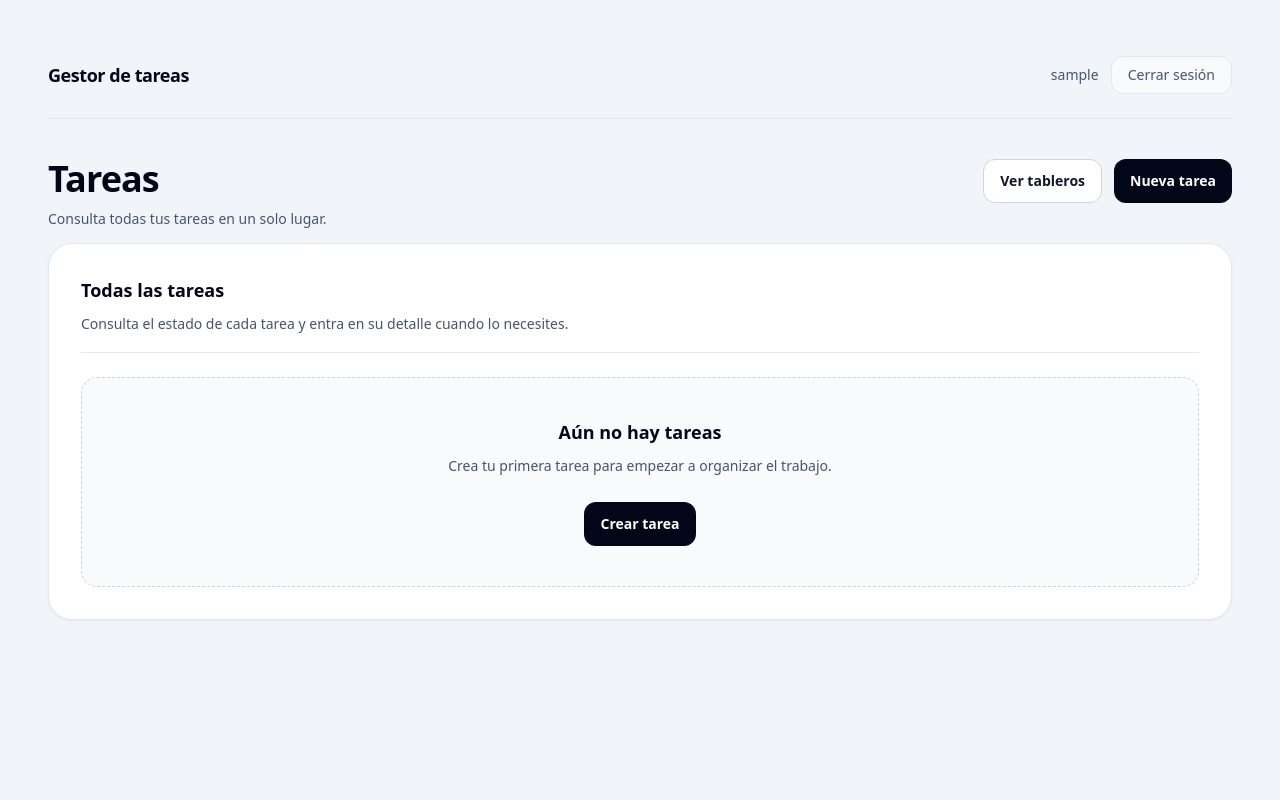
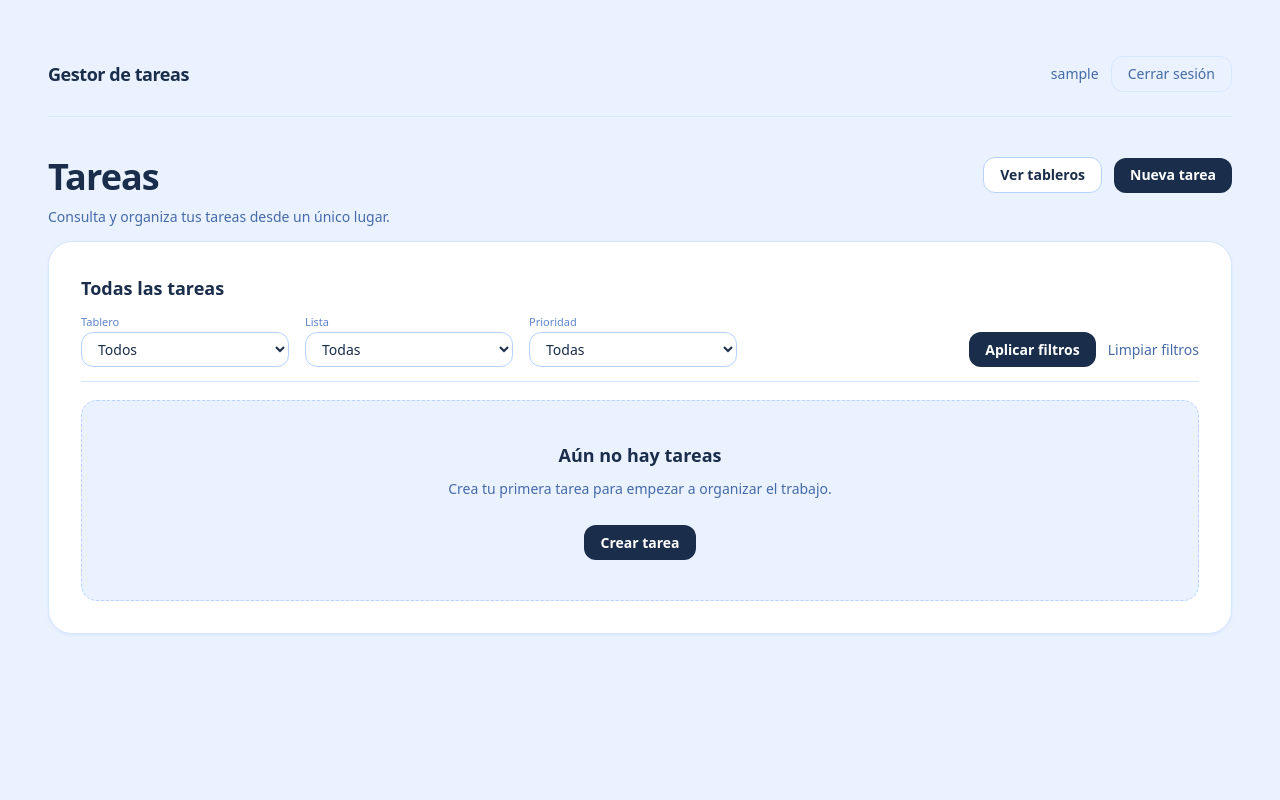
Before and after one commit to fjbravo75/django-task-manager, a Django app: page /tasks/ in a window 1280 px wide. Run offline with Django 5.2, Linux system fonts and the light colour scheme; the visitor is signed in with stand-in values (Sample User, id 1); data that the repository does not hold is empty.

Commit message:
Polish task list filters and visible UI system

```diff
--- a/tasks/forms.py
+++ b/tasks/forms.py
@@ -4,6 +4,28 @@ from django.contrib.auth.models import User
 from django.utils.translation import override
 
 from tasks.models import Board, Tag, Task, TaskList
+
+
+class SafeModelChoiceField(forms.ModelChoiceField):
+    def clean(self, value):
+        if value in self.empty_values:
+            return None
+
+        try:
+            return super().clean(value)
+        except forms.ValidationError:
+            return None
+
+
+class SafeChoiceField(forms.ChoiceField):
+    def clean(self, value):
+        if value in self.empty_values:
+            return None
+
+        try:
+            return super().clean(value)
+        except forms.ValidationError:
+            return None
 
 
 class LoginForm(AuthenticationForm):
@@ -148,6 +170,74 @@ class TagForm(forms.ModelForm):
         return name
 
 
+class TaskFilterForm(forms.Form):
+    board = SafeModelChoiceField(
+        queryset=Board.objects.none(),
+        required=False,
+        label="Tablero",
+        empty_label="Todos",
+    )
+    task_list = SafeModelChoiceField(
+        queryset=TaskList.objects.none(),
+        required=False,
+        label="Lista",
+        empty_label="Todas",
+    )
+    priority = SafeChoiceField(
+        required=False,
+        label="Prioridad",
+    )
+
+    def __init__(self, *args, **kwargs):
+        user = kwargs.pop("user", None)
+        super().__init__(*args, **kwargs)
+        self.user = user
+
+        board_queryset = Board.objects.none()
+        task_list_queryset = TaskList.objects.none()
+
+        if user is not None and user.is_authenticated:
+            board_queryset = Board.objects.filter(owner=user).order_by("name", "pk")
+            task_list_queryset = (
+                TaskList.objects.filter(board__owner=user)
+                .select_related("board")
+                .order_by("board__name", "position", "name", "pk")
+            )
+
+        selected_board = self._get_selected_board(board_queryset)
+        if selected_board is not None:
+            task_list_queryset = task_list_queryset.filter(board=selected_board)
+
+        self.fields["board"].queryset = board_queryset
+        self.fields["board"].empty_label = "Todos"
+        self.fields["task_list"].queryset = task_list_queryset
+        self.fields["task_list"].empty_label = "Todas"
+        self.fields["task_list"].label_from_instance = self._build_task_list_option_label(
+            include_board_name=selected_board is None,
+        )
+        self.fields["priority"].choices = [("", "Todas"), *Task.PRIORITY_CHOICES]
+
+    def _get_selected_board(self, board_queryset):
+        board_value = None
+        if self.is_bound:
+            board_value = self.data.get(self.add_prefix("board"))
+        else:
+            board_value = self.initial.get("board")
+
+        if board_value in (None, ""):
+            return None
+
+        try:
+            return board_queryset.get(pk=board_value)
+        except (TypeError, ValueError, Board.DoesNotExist):
+            return None
+
+    def _build_task_list_option_label(self, *, include_board_name):
+        if include_board_name:
+            return lambda task_list: f"{task_list.board.name} - {task_list.name}"
+        return lambda task_list: task_list.name
+
+
 class TaskForm(forms.ModelForm):
     due_date = forms.DateField(
         required=False,
--- a/tasks/static/tasks/styles.css
+++ b/tasks/static/tasks/styles.css
@@ -14,18 +14,18 @@
     --color-rose-50: oklch(96.9% 0.015 12.422);
     --color-rose-200: oklch(89.2% 0.058 10.001);
     --color-rose-700: oklch(51.4% 0.222 16.935);
-    --color-slate-50: oklch(98.4% 0.003 247.858);
-    --color-slate-100: oklch(96.8% 0.007 247.896);
-    --color-slate-200: oklch(92.9% 0.013 255.508);
-    --color-slate-300: oklch(86.9% 0.022 252.894);
-    --color-slate-400: oklch(70.4% 0.04 256.788);
-    --color-slate-500: oklch(55.4% 0.046 257.417);
-    --color-slate-600: oklch(44.6% 0.043 257.281);
-    --color-slate-700: oklch(37.2% 0.044 257.287);
-    --color-slate-800: oklch(27.9% 0.041 260.031);
-    --color-slate-900: oklch(20.8% 0.042 265.755);
-    --color-slate-950: oklch(12.9% 0.042 264.695);
-    --color-white: #fff;
+    --color-slate-50: #eaf2ff;
+    --color-slate-100: #eaf2ff;
+    --color-slate-200: #d7e6ff;
+    --color-slate-300: #b8d2ff;
+    --color-slate-400: #b8d2ff;
+    --color-slate-500: #5f84c9;
+    --color-slate-600: #466aa8;
+    --color-slate-700: #355385;
+    --color-slate-800: #355385;
+    --color-slate-900: #1a2d4a;
+    --color-slate-950: #1a2d4a;
+    --color-white: #ffffff;
     --spacing: 0.25rem;
     --container-md: 28rem;
     --container-2xl: 42rem;
@@ -258,10 +258,10 @@
     display: inline-flex;
   }
   .min-h-10 {
-    min-height: calc(var(--spacing) * 10);
+    min-height: 2.1875rem;
   }
   .min-h-11 {
-    min-height: calc(var(--spacing) * 11);
+    min-height: 2.1875rem;
   }
   .min-h-screen {
     min-height: 100vh;
@@ -828,6 +828,9 @@
   }
 }
 @layer base {
+  body {
+    background-color: #f5f9ff;
+  }
   label {
     display: block;
     font-size: var(--text-sm);
@@ -1338,7 +1341,7 @@ input:-webkit-autofill, input:-webkit-autofill:hover, input:-webkit-autofill:foc
   align-items: center;
   justify-content: center;
   width: 100%;
-  min-height: 2.75rem;
+  min-height: 2.1875rem;
   border: 0;
   border-radius: 0.9rem;
   background-color: var(--color-slate-950);
@@ -1367,7 +1370,8 @@ input:-webkit-autofill, input:-webkit-autofill:hover, input:-webkit-autofill:foc
 
 .task-card-move-select select {
   min-width: 9rem;
-  height: 2.25rem;
+  height: 2.1875rem;
+  min-height: 2.1875rem;
   border: 1px solid var(--color-slate-300);
   border-radius: var(--radius-xl);
   background-color: var(--color-white);
@@ -1380,7 +1384,8 @@ input:-webkit-autofill, input:-webkit-autofill:hover, input:-webkit-autofill:foc
   display: inline-flex;
   align-items: center;
   justify-content: center;
-  height: 2.25rem;
+  height: 2.1875rem;
+  min-height: 2.1875rem;
   padding: 0 0.75rem;
   border: 1px solid var(--color-slate-300);
   border-radius: var(--radius-xl);
@@ -1394,6 +1399,13 @@ input:-webkit-autofill, input:-webkit-autofill:hover, input:-webkit-autofill:foc
   background-color: var(--color-slate-100);
   color: var(--color-slate-900);
 }
+
+a.inline-flex.rounded-xl,
+button.inline-flex.rounded-xl {
+  min-height: 2.1875rem;
+  padding-block: 0.4375rem;
+}
+
 .task-card-links {
   display: flex;
   align-items: center;
@@ -1547,3 +1559,86 @@ input:-webkit-autofill, input:-webkit-autofill:hover, input:-webkit-autofill:foc
     }
   }
 }
+
+.task-list-panel__header {
+  display: grid;
+  gap: 0.25rem;
+}
+
+.task-filters {
+  padding-top: 0.75rem;
+  padding-bottom: 0.875rem;
+}
+
+.task-filters__row {
+  display: flex;
+  flex-wrap: wrap;
+  align-items: flex-end;
+  gap: 0.75rem 1rem;
+}
+
+.task-filters__field {
+  min-width: 0;
+}
+
+.task-filters__field--board {
+  flex: 0 1 13rem;
+}
+
+.task-filters__field--list {
+  flex: 0 1 13rem;
+}
+
+.task-filters__field--priority {
+  flex: 0 1 13rem;
+}
+
+.task-filters__field label {
+  display: block;
+  margin-bottom: 0.1875rem;
+  font-size: 0.6875rem;
+  line-height: 0.95rem;
+  font-weight: 500;
+  color: #5f84c9;
+}
+
+.task-filters__field select {
+  min-height: 2.1875rem;
+  padding: 0 0.75rem;
+  box-shadow: none;
+}
+
+.task-filters__actions {
+  margin-left: auto;
+  display: flex;
+  align-items: center;
+  gap: 0.75rem;
+  flex-wrap: nowrap;
+}
+
+.task-list-panel__results {
+  border-top: 1px solid #d7e6ff;
+  padding-top: 1.125rem;
+}
+
+.task-list-panel__results .rounded-full.bg-slate-100 {
+  background-color: #d7e6ff;
+}
+
+@media (max-width: 47.99rem) {
+  .task-filters__row {
+    display: grid;
+    grid-template-columns: 1fr;
+  }
+
+  .task-filters__field--board,
+  .task-filters__field--list,
+  .task-filters__field--priority {
+    flex: initial;
+  }
+
+  .task-filters__actions {
+    margin-left: 0;
+    flex-wrap: wrap;
+  }
+}
--- a/tasks/templates/tasks/task_list.html
+++ b/tasks/templates/tasks/task_list.html
@@ -3,12 +3,12 @@
 {% block title %}Todas las tareas{% endblock %}
 
 {% block content %}
-    <section class="page-section task-list-page space-y-8 pt-2">
+    <section class="page-section task-list-page space-y-6 pt-2">
         <header class="flex flex-col gap-5 sm:flex-row sm:items-start sm:justify-between">
             <div class="min-w-0 space-y-2">
                 <h1 class="text-3xl font-semibold tracking-tight text-slate-950 sm:text-4xl">Tareas</h1>
                 <p class="max-w-2xl text-sm leading-6 text-slate-600">
-                    Consulta todas tus tareas en un solo lugar.
+                    Consulta y organiza tus tareas desde un único lugar.
                 </p>
             </div>
 
@@ -19,13 +19,39 @@
         </header>
 
         <section class="rounded-3xl border border-slate-200 bg-white p-6 shadow-sm shadow-slate-200/80 sm:p-8 task-list-panel">
-            <div class="mb-6 border-b border-slate-200 pb-4">
+            <div class="task-list-panel__header">
                 <h2 class="text-lg font-semibold text-slate-950">Todas las tareas</h2>
-                <p class="mt-2 text-sm leading-6 text-slate-600">
-                    Consulta el estado de cada tarea y entra en su detalle cuando lo necesites.
-                </p>
             </div>
 
+            <form method="get" class="task-filters" aria-label="Filtros de tareas">
+                <div class="task-filters__row">
+                    <div class="task-filters__field task-filters__field--board">
+                        <label for="{{ filter_form.board.id_for_label }}">{{ filter_form.board.label }}</label>
+                        {{ filter_form.board }}
+                    </div>
+
+                    <div class="task-filters__field task-filters__field--list">
+                        <label for="{{ filter_form.task_list.id_for_label }}">{{ filter_form.task_list.label }}</label>
+                        {{ filter_form.task_list }}
+                    </div>
+
+                    <div class="task-filters__field task-filters__field--priority">
+                        <label for="{{ filter_form.priority.id_for_label }}">{{ filter_form.priority.label }}</label>
+                        {{ filter_form.priority }}
+                    </div>
+
+                    <div class="task-filters__actions">
+                        <button class="inline-flex min-h-10 items-center justify-center rounded-xl bg-slate-950 px-4 py-2 text-sm font-semibold text-white transition hover:bg-slate-800" type="submit">
+                            Aplicar filtros
+                        </button>
+                        <a class="text-sm font-medium text-slate-600 transition hover:text-slate-950" href="{% url 'task_list' %}">
+                            Limpiar filtros
+                        </a>
+                    </div>
+                </div>
+            </form>
+
+            <div class="task-list-panel__results">
                 {% if tasks %}
                     <ul class="grid gap-4">
                         {% for task in tasks %}
@@ -41,7 +67,7 @@
                                     </div>
 
                                     <div class="flex w-full flex-wrap items-center gap-2 md:-mt-0.5 md:w-auto md:flex-none md:flex-nowrap md:self-start md:justify-end">
-                                    <span class="inline-flex items-center rounded-full bg-slate-200 px-3 py-1 text-xs font-semibold text-slate-700">{{ task.task_list.name }}</span>
+                                        <span class="inline-flex items-center rounded-full bg-slate-100 px-3 py-1 text-xs font-semibold text-slate-600">{{ task.task_list.name }}</span>
                                         <span class="inline-flex items-center rounded-full bg-slate-100 px-3 py-1 text-xs font-semibold text-slate-600">{{ task.get_priority_display }}</span>
                                         <a class="inline-flex min-h-10 items-center justify-center rounded-xl border border-slate-300 bg-white px-4 py-2 text-sm font-semibold text-slate-900 transition hover:bg-slate-100" href="{% url 'task_detail' task.pk %}">Ver detalle</a>
                                     </div>
@@ -67,7 +93,7 @@
                                     {% if tasks.has_previous %}
                                         <a
                                             class="font-medium text-slate-900 transition hover:text-slate-600"
-                                        href="?page={{ tasks.previous_page_number }}"
+                                            href="?{{ pagination_querystring }}page={{ tasks.previous_page_number }}"
                                         >
                                             Anterior
                                         </a>
@@ -84,7 +110,7 @@
                                     {% if tasks.has_next %}
                                         <a
                                             class="font-medium text-slate-900 transition hover:text-slate-600"
-                                        href="?page={{ tasks.next_page_number }}"
+                                            href="?{{ pagination_querystring }}page={{ tasks.next_page_number }}"
                                         >
                                             Siguiente
                                         </a>
@@ -106,6 +132,7 @@
                         <a class="mt-6 inline-flex min-h-11 items-center justify-center rounded-xl bg-slate-950 px-4 py-2.5 text-sm font-semibold text-white transition hover:bg-slate-800" href="{% url 'task_create' %}">Crear tarea</a>
                     </div>
                 {% endif %}
+            </div>
         </section>
     </section>
 {% endblock %}
--- a/tasks/views.py
+++ b/tasks/views.py
@@ -1,3 +1,5 @@
+from urllib.parse import urlencode
+
 from django.contrib.auth.decorators import login_required
 from django.contrib.auth import login as auth_login
 from django.core.paginator import Paginator
@@ -5,7 +7,7 @@ from django.db.models import Max, Prefetch
 from django.http import Http404
 from django.shortcuts import get_object_or_404, redirect, render
 
-from tasks.forms import BoardForm, RegisterForm, TagForm, TaskForm, TaskListForm, TaskMoveForm
+from tasks.forms import BoardForm, RegisterForm, TagForm, TaskFilterForm, TaskForm, TaskListForm, TaskMoveForm
 from tasks.models import Board, Tag, Task, TaskList
 
 SPANISH_MONTH_ABBREVIATIONS = {
@@ -406,16 +408,43 @@ def _build_board_detail_context(board, *, bound_move_form=None):
 
 @login_required
 def task_list(request):
-    task_list = (
+    tasks_queryset = (
         Task.objects.filter(task_list__board__owner=request.user)
         .select_related("task_list", "task_list__board", "assignee")
         .prefetch_related("tags")
         .order_by("task_list__board__name", "task_list__position", "pk")
     )
-    paginator = Paginator(task_list, 5)
-    page_number = request.GET.get('page')
+    filter_form = TaskFilterForm(request.GET, user=request.user)
+    filter_form.is_valid()
+
+    selected_board = filter_form.cleaned_data["board"]
+    selected_task_list = filter_form.cleaned_data["task_list"]
+    selected_priority = filter_form.cleaned_data["priority"]
+
+    if selected_board is not None:
+        tasks_queryset = tasks_queryset.filter(task_list__board=selected_board)
+    if selected_task_list is not None:
+        tasks_queryset = tasks_queryset.filter(task_list=selected_task_list)
+    if selected_priority:
+        tasks_queryset = tasks_queryset.filter(priority=selected_priority)
+
+    paginator = Paginator(tasks_queryset, 5)
+    page_number = request.GET.get("page")
     tasks = paginator.get_page(page_number)
-    return render(request, 'tasks/task_list.html', {'tasks': tasks})
+    pagination_querystring = _build_task_filter_querystring(
+        selected_board=selected_board,
+        selected_task_list=selected_task_list,
+        selected_priority=selected_priority,
+    )
+    if pagination_querystring:
+        pagination_querystring = f"{pagination_querystring}&"
+
+    context = {
+        "tasks": tasks,
+        "filter_form": filter_form,
+        "pagination_querystring": pagination_querystring,
+    }
+    return render(request, "tasks/task_list.html", context)
 
 
 @login_required
@@ -573,3 +602,14 @@ def _get_requested_task_list_for_user(user, requested_task_list_pk):
         .filter(pk=requested_task_list_pk)
         .first()
     )
+
+
+def _build_task_filter_querystring(*, selected_board, selected_task_list, selected_priority):
+    query_params = []
+    if selected_board is not None:
+        query_params.append(("board", selected_board.pk))
+    if selected_task_list is not None:
+        query_params.append(("task_list", selected_task_list.pk))
+    if selected_priority:
+        query_params.append(("priority", selected_priority))
+    return urlencode(query_params)
```
Also changed, not shown: tasks/tests.py (+190 -0 lines). Lines whose indentation alone changed are shown as unchanged.
